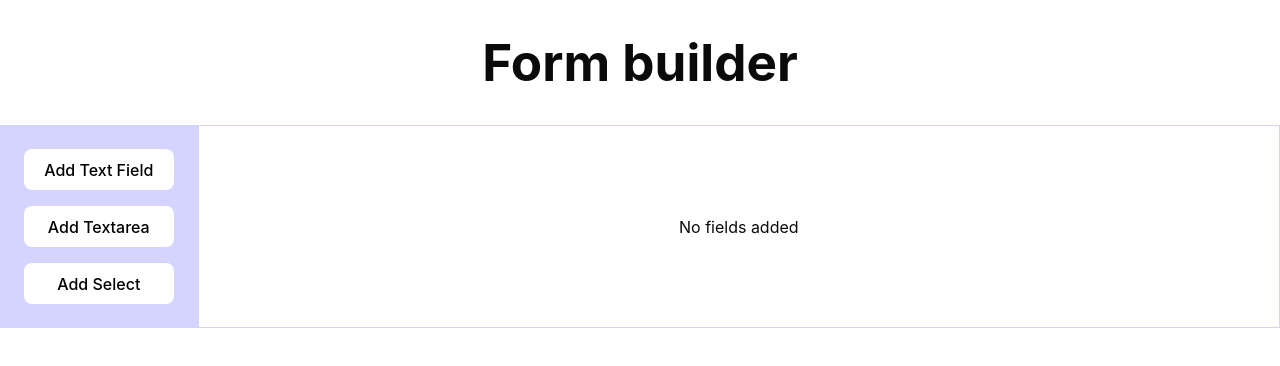
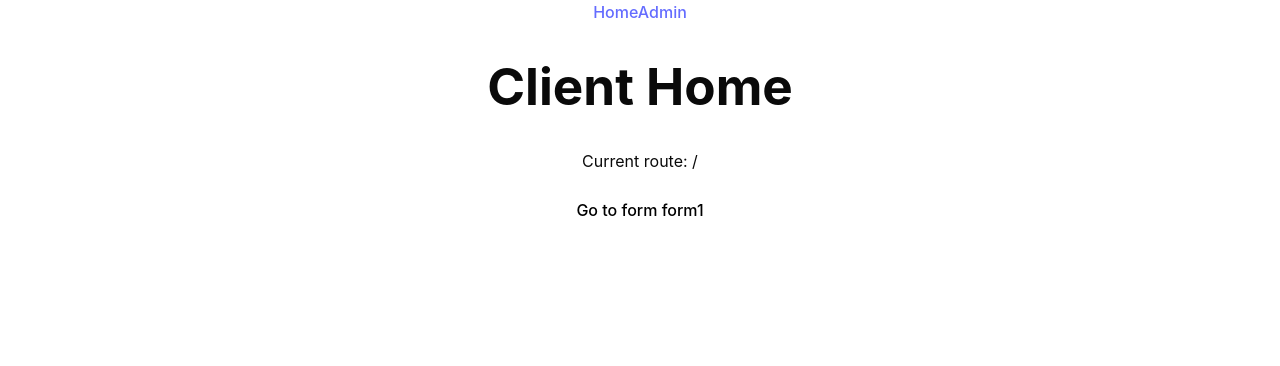
Before and after one commit to Jeremy-Cloarec/forms_front, a Vue app: page /admin/form-builder in a window 1280 px wide. Shown: the top 366 px of the page. Built offline with nearby package versions, Linux system fonts and the light colour scheme.

Commit message:
add router

```diff
--- a/index.html
+++ b/index.html
@@ -4,7 +4,7 @@
     <meta charset="UTF-8" />
     <link rel="icon" type="image/svg+xml" href="/vite.svg" />
     <meta name="viewport" content="width=device-width, initial-scale=1.0" />
-    <title>Vite + Vue</title>
+    <title>Form builder</title>
   </head>
   <body>
     <div id="app"></div>
--- a/package.json
+++ b/package.json
@@ -13,7 +13,8 @@
     "@tiptap/starter-kit": "^2.4.0",
     "@tiptap/vue-3": "^2.4.0",
     "axios": "^1.7.2",
-    "vue": "^3.4.21"
+    "vue": "^3.4.21",
+    "vue-router": "^4.4.0"
   },
   "devDependencies": {
     "@vitejs/plugin-vue": "^5.0.4",
--- a/src/App.vue
+++ b/src/App.vue
@@ -1,17 +1,17 @@
+<script setup>
+import { RouterLink } from 'vue-router';
+import HomePublic from './components/public/HomePublic.vue';
+</script>
+
 <template>
-  <header>
-    <h1>Form builder</h1>
-  </header>
+  <nav>
+    <RouterLink to="/">Home</RouterLink>
+    <RouterLink to="/admin">Admin</RouterLink>
+  </nav>
   <main>
-    <FormBuilder />
+    <RouterView/>
   </main>
 </template>
-
-<script setup>
-
-import FormBuilder from './components/FormBuilder.vue';
-
-</script>
 
 <style scoped>
 header {
--- a/src/components/FormBuilder.vue
+++ b/src/components/admin/FormBuilder.vue
@@ -1,28 +1,16 @@
-<template>
-    <div class="form-container">
-        <div class="add-field">
-            <button @click="addField('text')">Add Text Field</button>
-            <button @click="addField('textarea')">Add Textarea</button>
-            <button @click="addField('select')">Add Select</button>
-        </div>
-        <div class="building-form">
-            <form @submit.prevent="handleSubmit">
-                <div class="input-container" v-for="(field, index) in fields" :key="index">
-                    <component :is="field.component" :field="field" @remove="removeField(index)" />
-                </div>
-                <button v-if="fields.length > 0" class="submit-form" type="submit">Submit</button>
-                <p v-else>No fields added</p>
-            </form>
-        </div>
-    </div>
-</template>
-
 <script setup>
 import { ref } from 'vue';
 import { markRaw } from 'vue';
-import TextField from './inputs/TextField.vue';
-import TextareaField from './inputs/TextareaField.vue';
-import SelectField from './inputs/SelectField.vue';
+import TextField from '../inputs/TextField.vue';
+import TextareaField from '../inputs/TextareaField.vue';
+import SelectField from '../inputs/SelectField.vue';
+import { useRouter } from 'vue-router'
+
+const router = useRouter()
+
+const goToAdmin = () => {
+    router.push('/admin')
+}
 
 // Utiliser ref pour la réactivité
 const fields = ref([]);
@@ -56,6 +44,26 @@ function handleSubmit() {
     console.log(fields.value);
 }
 </script>
+
+<template>
+    <button @click="goToAdmin">Return to admin</button>
+    <div class="form-container">
+        <div class="add-field">
+            <button @click="addField('text')">Add Text Field</button>
+            <button @click="addField('textarea')">Add Textarea</button>
+            <button @click="addField('select')">Add Select</button>
+        </div>
+        <div class="building-form">
+            <form @submit.prevent="handleSubmit">
+                <div class="input-container" v-for="(field, index) in fields" :key="index">
+                    <component :is="field.component" :field="field" @remove="removeField(index)" />
+                </div>
+                <button v-if="fields.length > 0" class="submit-form" type="submit">Submit</button>
+                <p v-else>No fields added</p>
+            </form>
+        </div>
+    </div>
+</template>
 
 <style scoped>
 .submit-form {
--- /dev/null
+++ b/src/components/admin/HomeAdmin.vue
@@ -0,0 +1,20 @@
+<script setup>
+
+import { useRoute, useRouter } from 'vue-router'
+
+const router = useRouter()
+const route = useRoute()
+
+const goToFormBuilder = () => {
+    router.push('/admin/form-builder')
+}
+
+</script>
+
+<template>
+    <div>
+        <h1>Admin Home</h1>
+        <p>Current route: {{ route.fullPath }}</p>
+        <button @click="goToFormBuilder">Go to form builder</button>
+    </div>
+</template>
--- /dev/null
+++ b/src/components/public/Form1.vue
@@ -0,0 +1,20 @@
+<script setup>
+
+import { useRoute, useRouter } from 'vue-router'
+
+const router = useRouter()
+const route = useRoute()
+
+const gotToHome = () => {
+    router.push('/')
+}
+
+</script>
+
+<template>
+    <div>
+        <h1>Form 1</h1>
+        <p>Current route: {{ route.fullPath }}</p>
+        <button @click="gotToHome">Go to Home</button>
+    </div>
+</template>
--- /dev/null
+++ b/src/components/public/HomePublic.vue
@@ -0,0 +1,19 @@
+<script setup>
+
+import { useRoute, useRouter } from 'vue-router'
+
+const router = useRouter()
+const route = useRoute()
+
+const goToForm1 = () => {
+    router.push('/form1')
+}
+</script>
+
+<template>
+    <div>
+        <h1>Client Home</h1>
+        <p>Current route: {{ route.fullPath }}</p>
+        <button @click="goToForm1">Go to form form1</button>
+    </div>
+</template>
--- a/src/main.js
+++ b/src/main.js
@@ -1,5 +1,8 @@
 import { createApp } from 'vue'
+import router from './router'
 import './style.css'
 import App from './App.vue'
 
-createApp(App).mount('#app')
+createApp(App)
+.use(router)
+.mount('#app')
--- /dev/null
+++ b/src/router.js
@@ -0,0 +1,20 @@
+import { createMemoryHistory, createRouter } from "vue-router";
+
+import HomeAdmin from "./components/admin/HomeAdmin.vue";
+import FormBuilder from "./components/admin/FormBuilder.vue";
+import Form1 from "./components/public/Form1.vue";
+import HomePublic from "./components/public/HomePublic.vue";
+
+const routes = [
+    { path: "/", component: HomePublic },
+    { path: "/form1", component: Form1 },
+    { path: "/admin", component: HomeAdmin },
+    { path: "/admin/form-builder", component: FormBuilder },
+]
+
+const router = createRouter({
+    history: createMemoryHistory(),
+    routes,
+})
+
+export default router
--- a/src/style.css
+++ b/src/style.css
@@ -71,6 +71,11 @@ button:focus-visible {
   height: 48px;
   padding: 12px;
   width: -webkit-fill-available;
+  border-radius: 8px;
+}
+
+.field input {
+  border: 1px solid #000
 }
 
 #app {
```
Also changed, not shown: 1 other file (tests, documents, lock files or other folders).
